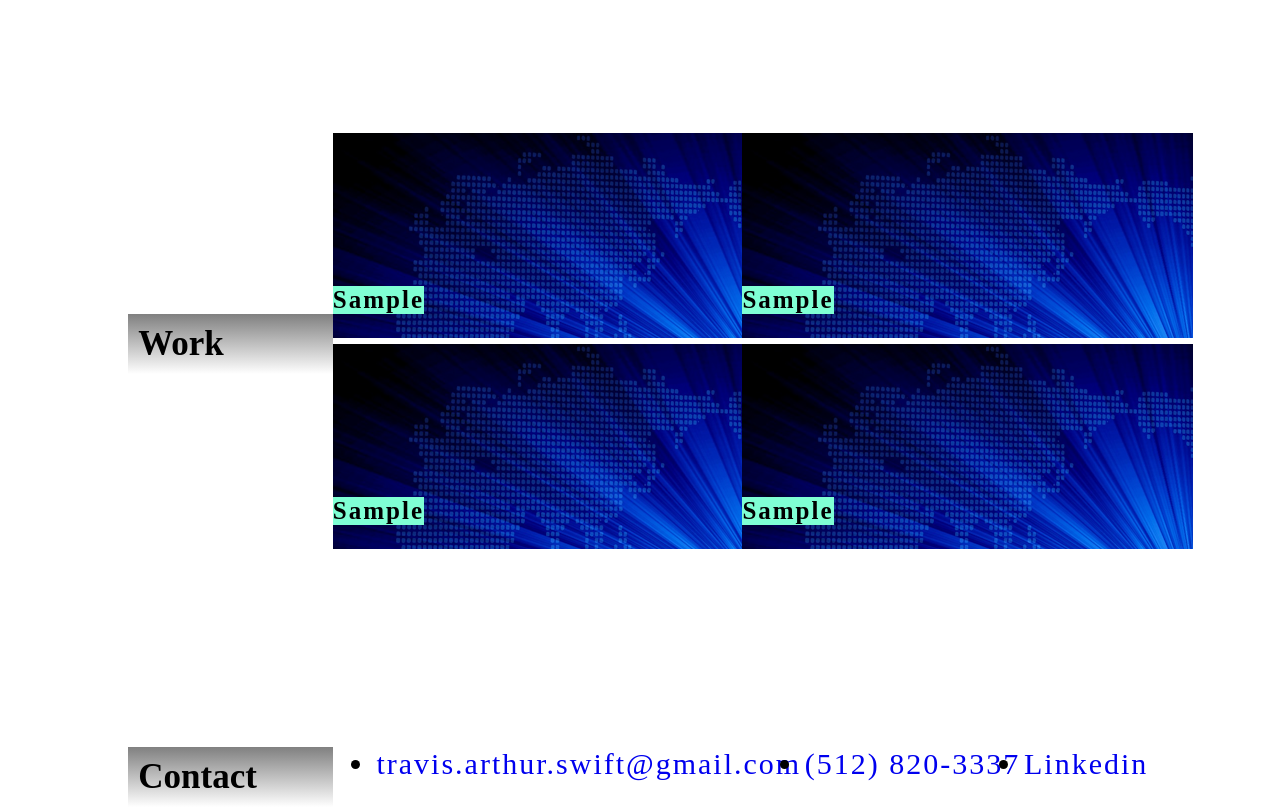
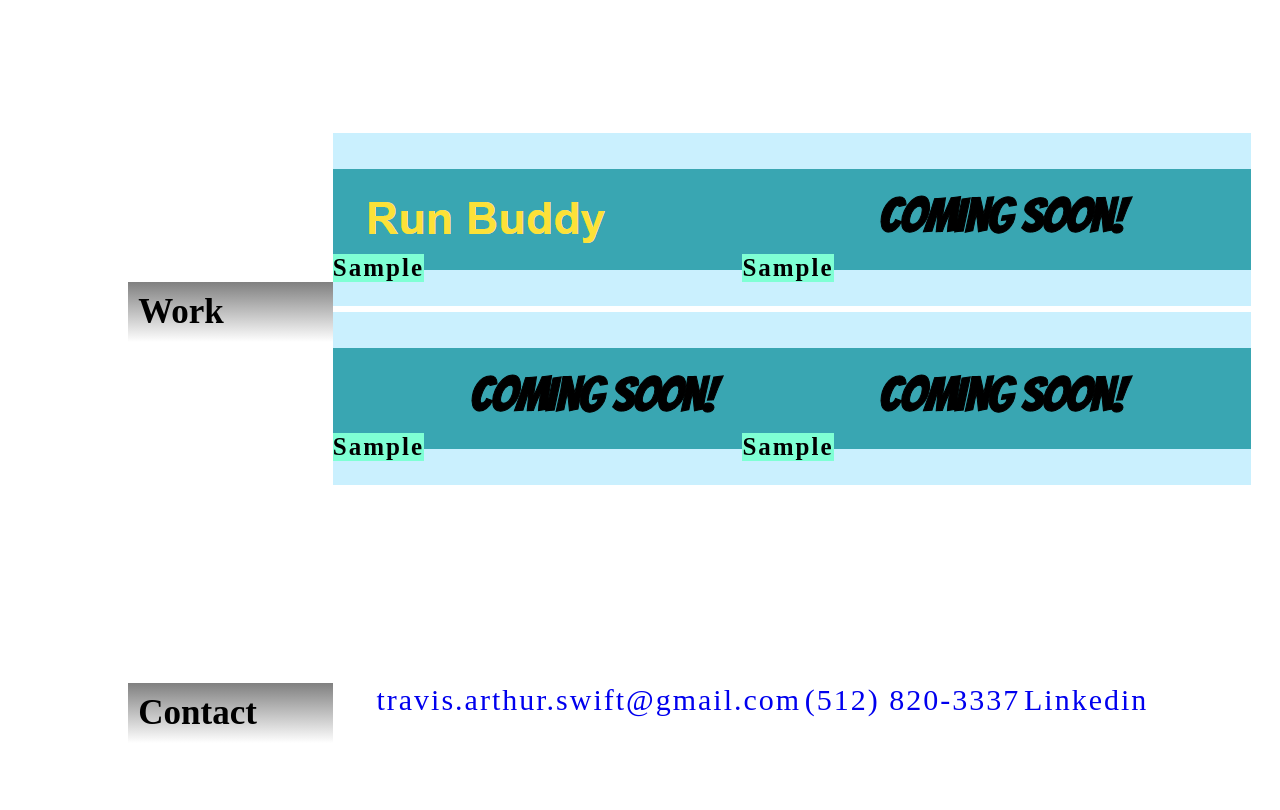
Before and after one commit to TravisSwift/portfolio, a plain HTML site: page index.html in a window 1280 px wide. Shown: the part 680-1490 px from the top of the page. Drawn offline with Linux system fonts and the light colour scheme.

Commit message:
changed images

```diff
--- a/assets/css/style.css
+++ b/assets/css/style.css
@@ -24,6 +24,7 @@ header nav ul {
     margin-top: 1%;
     padding-top: 2%;
     justify-content: space-between;
+    list-style: none;
 }
 
 
@@ -70,6 +71,7 @@ align-self: center;
 font-size: 30px;
 display: flex;
 justify-content: space-evenly;
+list-style: none;
 }
 
 #projectimages {
--- a/index.html
+++ b/index.html
@@ -67,19 +67,19 @@
         </aside>
         <section class="content" id="projectimages">
             <div class="projects">
-                <img src="assets/images/placeholder1.png">
+                <img src="assets/images/project-run-buddy.png">
                 <h4>Sample</h4>
             </div>
             <div  class="projects">
-                <img src="assets/images/placeholder1.png">
+                <img src="assets/images/coming-soon.png">
                 <h4>Sample</h4>
             </div>
             <div  class="projects">
-                <img src="assets/images/placeholder1.png">
+                <img src="assets/images/coming-soon.png">
                 <h4>Sample</h4>
             </div>
             <div  class="projects">
-                <img src="assets/images/placeholder1.png">
+                <img src="assets/images/coming-soon.png">
                 <h4>Sample</h4>
             </div>
         </section>
```
Also changed, not shown: assets/images/coming-soon.png (added), assets/images/project-run-buddy.png (added).
